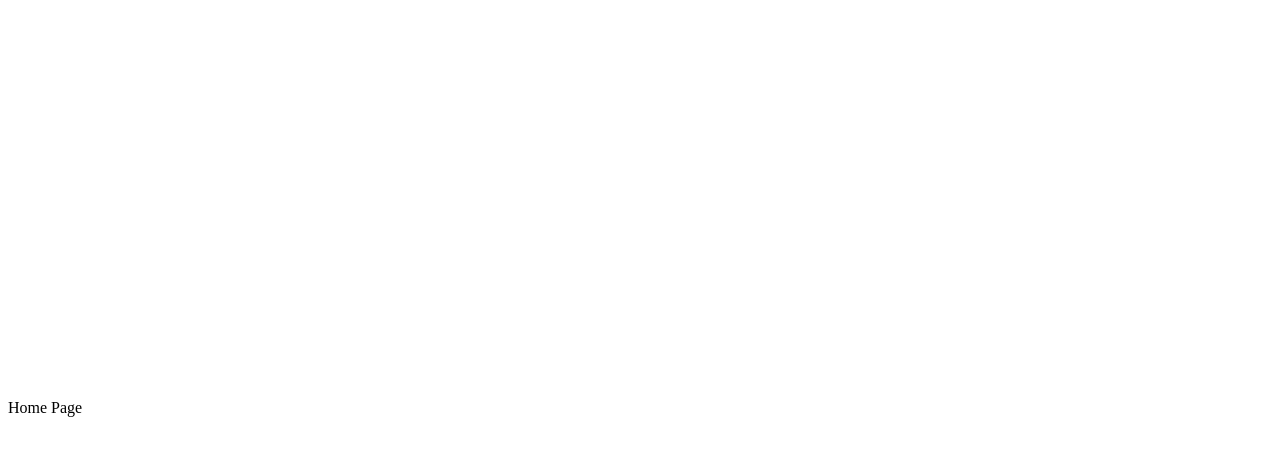
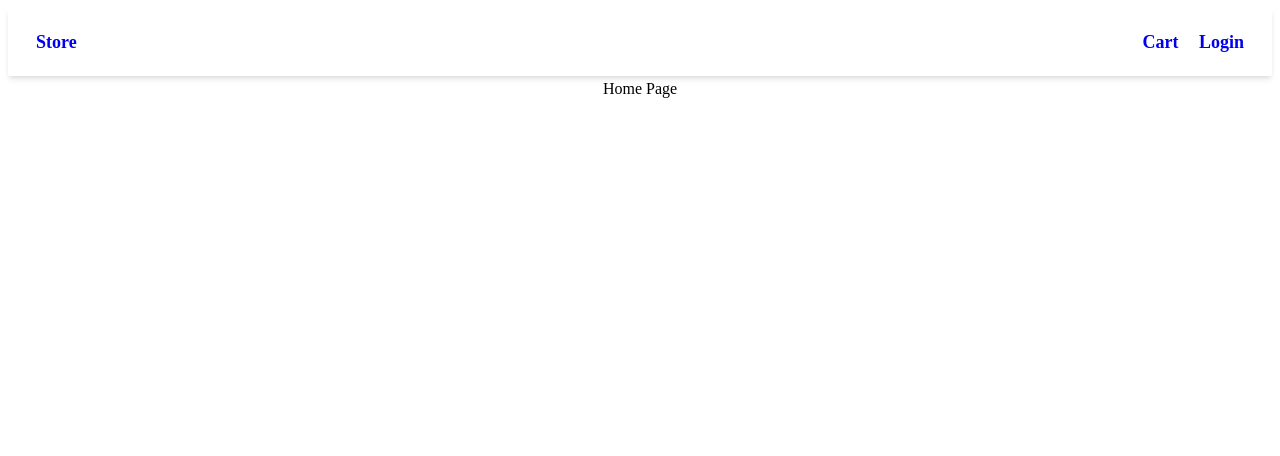
Before and after one commit to PG22Arseniy/ecommerce_nextjs_react_mongodb, a Next.js app in the folder ecommerce-project/: page / in a window 1280 px wide. Shown: the top 456 px of the page. Built offline with nearby package versions, Linux system fonts and the light colour scheme.

Commit message:
switched to scss, header footer, main body and links

```diff
--- a/ecommerce-project/package.json
+++ b/ecommerce-project/package.json
@@ -18,5 +18,8 @@
     "react": "18.2.0",
     "react-dom": "18.2.0",
     "typescript": "4.9.5"
+  },
+  "devDependencies": {
+    "sass": "^1.59.3"
   }
 }
--- a/ecommerce-project/src/components/Layout.tsx
+++ b/ecommerce-project/src/components/Layout.tsx
@@ -1,4 +1,5 @@
 import Head from "next/head";
+import Link from "next/link";
 import React, { ReactNode } from "react";
 
 
@@ -20,12 +21,20 @@ return (
         <div className="layoutContainer">
 
             <header>
-
+                <nav className="headerNavigation">
+                    <Link href="/" className="headerLink">
+                        Store
+                    </Link>
+                    <div>
+                        <Link href="/cart" className="headerLink"> Cart </Link>
+                        <Link href="/login" className="headerLink"> Login </Link>
+                    </div>
+                </nav>
             </header>
-            <main>
+            <main className="mainBody">
                 {children}
             </main>
-            <footer>
+            <footer className="footer">
 
             </footer>
 
--- a/ecommerce-project/src/pages/_app.tsx
+++ b/ecommerce-project/src/pages/_app.tsx
@@ -1,5 +1,8 @@
 import type { AppProps } from 'next/app'
-import "../styles/Layout.css"
+import "../styles/Header.scss"
+import "../styles/Layout.scss"
+import "../styles/Footer.scss"
+
 
 export default function App({ Component, pageProps }: AppProps) {
   return <Component {...pageProps} />
--- /dev/null
+++ b/ecommerce-project/src/styles/Footer.scss
@@ -0,0 +1,7 @@
+.footer{
+    display: flex;
+    justify-content: center;
+    align-items: center;
+    height: 2.5rem;
+    box-shadow: inset 0 2px 4px 0 rgb(0 0 0 / 0.05);
+}
--- /dev/null
+++ b/ecommerce-project/src/styles/Header.scss
@@ -0,0 +1,16 @@
+
+.headerNavigation{
+    display: flex;
+    justify-content: space-between;
+    height: 3rem;
+    box-shadow: 0 4px 6px -1px rgb(0 0 0 / 0.1), 0 2px 4px -2px rgb(0 0 0 / 0.1);
+    align-items: center;
+    padding: 10px 20px;
+
+    .headerLink{
+        font-size: large;
+        font-weight: bold;
+        text-decoration: none;
+        padding: 0.5rem;
+    }
+}
--- a/ecommerce-project/src/styles/Layout.css
+++ /dev/null
@@ -1,6 +0,0 @@
-.layoutContainer{
-    display: flex;
-    flex-direction: column;
-    min-height: 100vh;
-    justify-content: space-between;
-}
--- /dev/null
+++ b/ecommerce-project/src/styles/Layout.scss
@@ -0,0 +1,32 @@
+.layoutContainer{
+    display: flex;
+    flex-direction: column;
+    min-height: 100vh;
+    justify-content: space-between;
+}
+.mainBody{
+
+    margin: auto;
+    margin-top: 4px;
+    padding: 0 1rem;
+
+    @media only screen and (max-width: 1536px) {
+        max-width: 1536px;
+    }
+
+    @media only screen and (max-width: 1280px) {
+        max-width: 1280px;
+    }
+
+    @media only screen and (max-width: 1024px) {
+        max-width: 1024px;
+    }
+
+    @media only screen and (max-width: 768px) {
+        max-width: 768px;
+    }
+
+    @media only screen and (max-width: 640px) {
+        max-width: 640px;
+    }
+}
```
Also changed, not shown: 1 other file (tests, documents, lock files or other folders).
